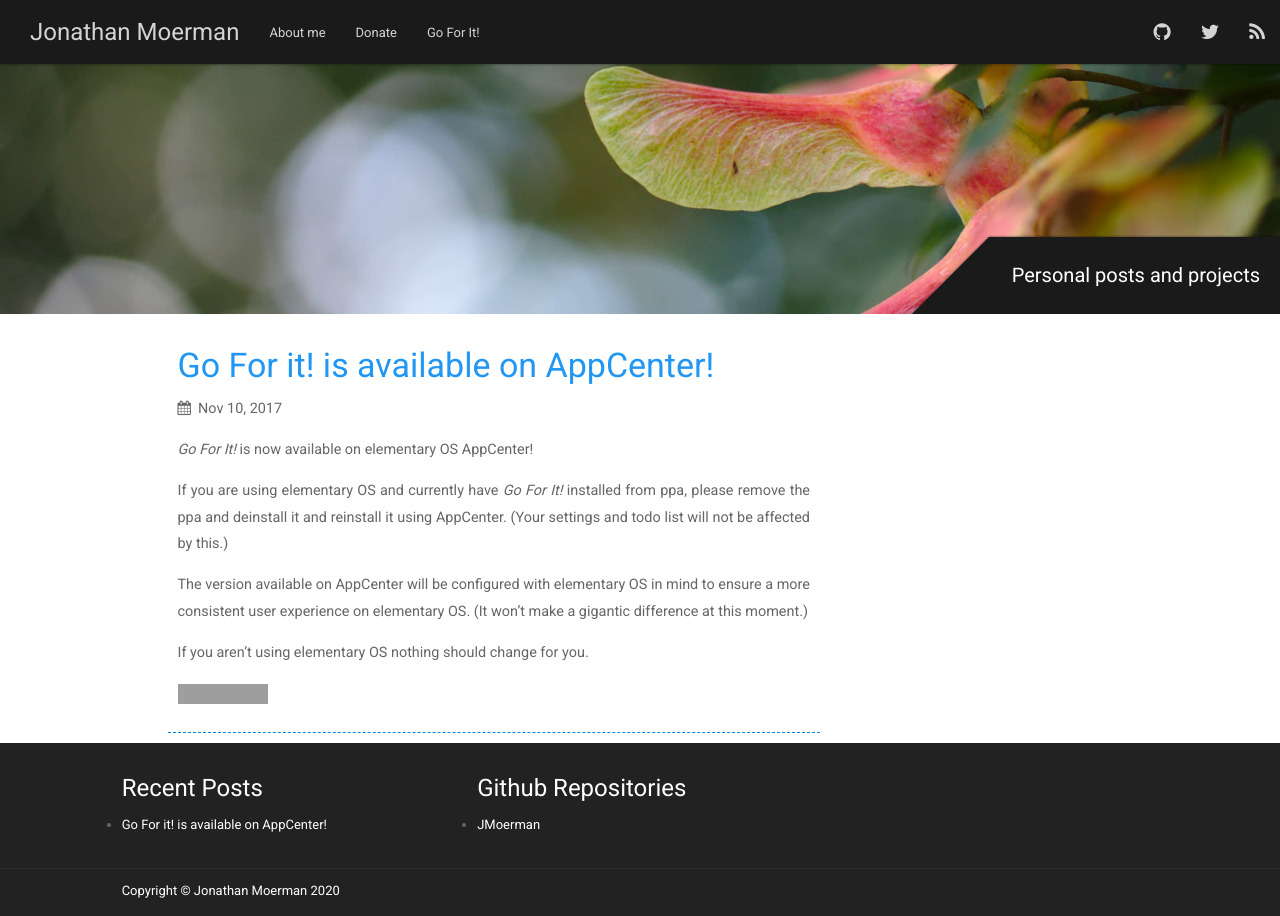
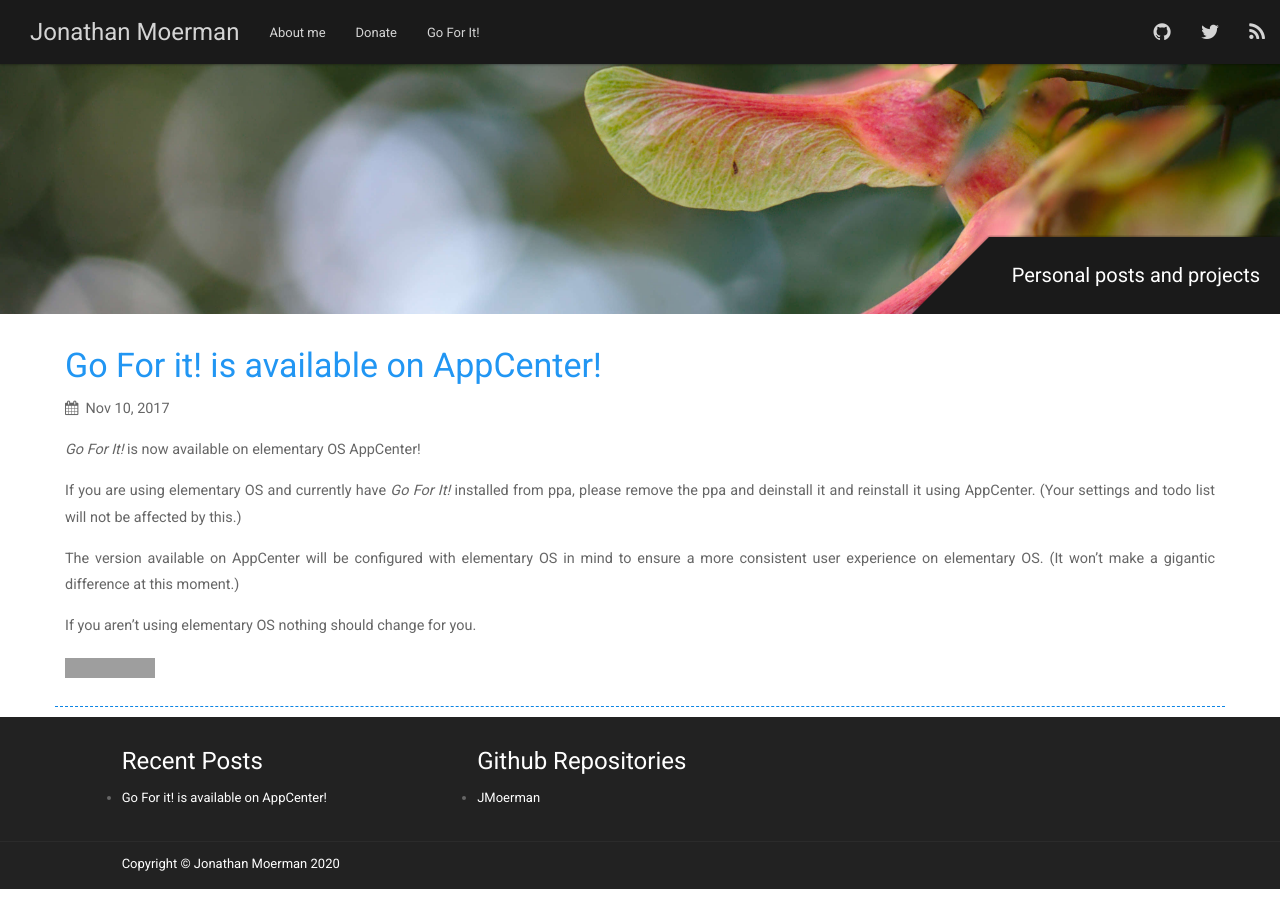
Before and after one commit to JMoerman/JMoerman.github.io, a Jekyll site: the page built from index.html, in a window 1280 px wide. Built offline with Jekyll 4.4.1, drawn with Linux system fonts in a browser that asks for light colours; grey boxes are pictures that could not be loaded.

Commit message:
Fix front page layout

```diff
--- a/index.html
+++ b/index.html
@@ -4,8 +4,6 @@
 ---
 
         <div class="row">
-            <div class="col-md-1"></div>
-            <div class="col-md-7">
           <!-- Blog Post Links -->
           <div class="blog-post-small">
             {% for post in site.posts %}
@@ -23,5 +21,3 @@
           </div>
           <!-- End Blog Post Links -->
         </div>
-            <div class="col-md-1"></div>
-         </div>
```
Lines whose indentation alone changed are shown as unchanged.
